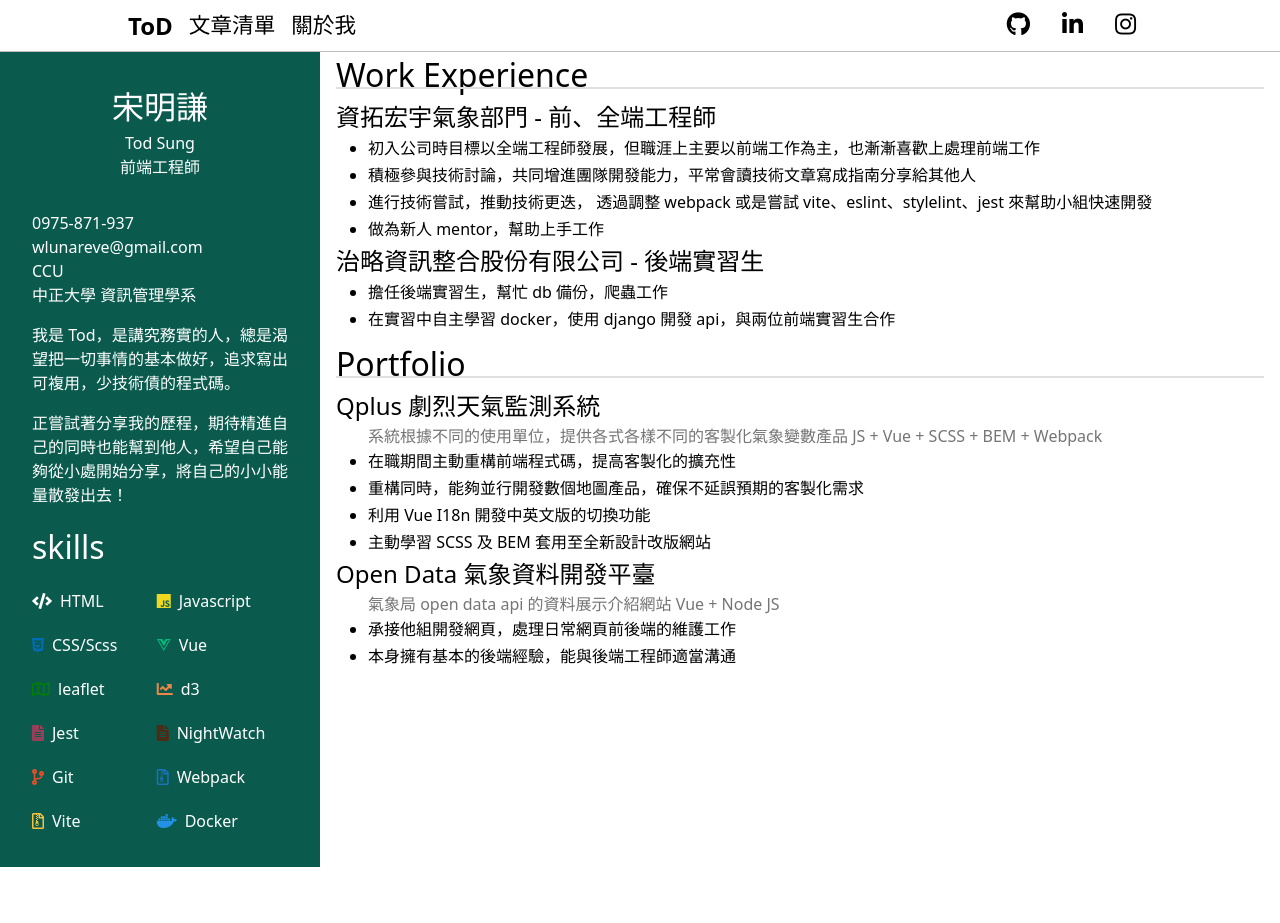
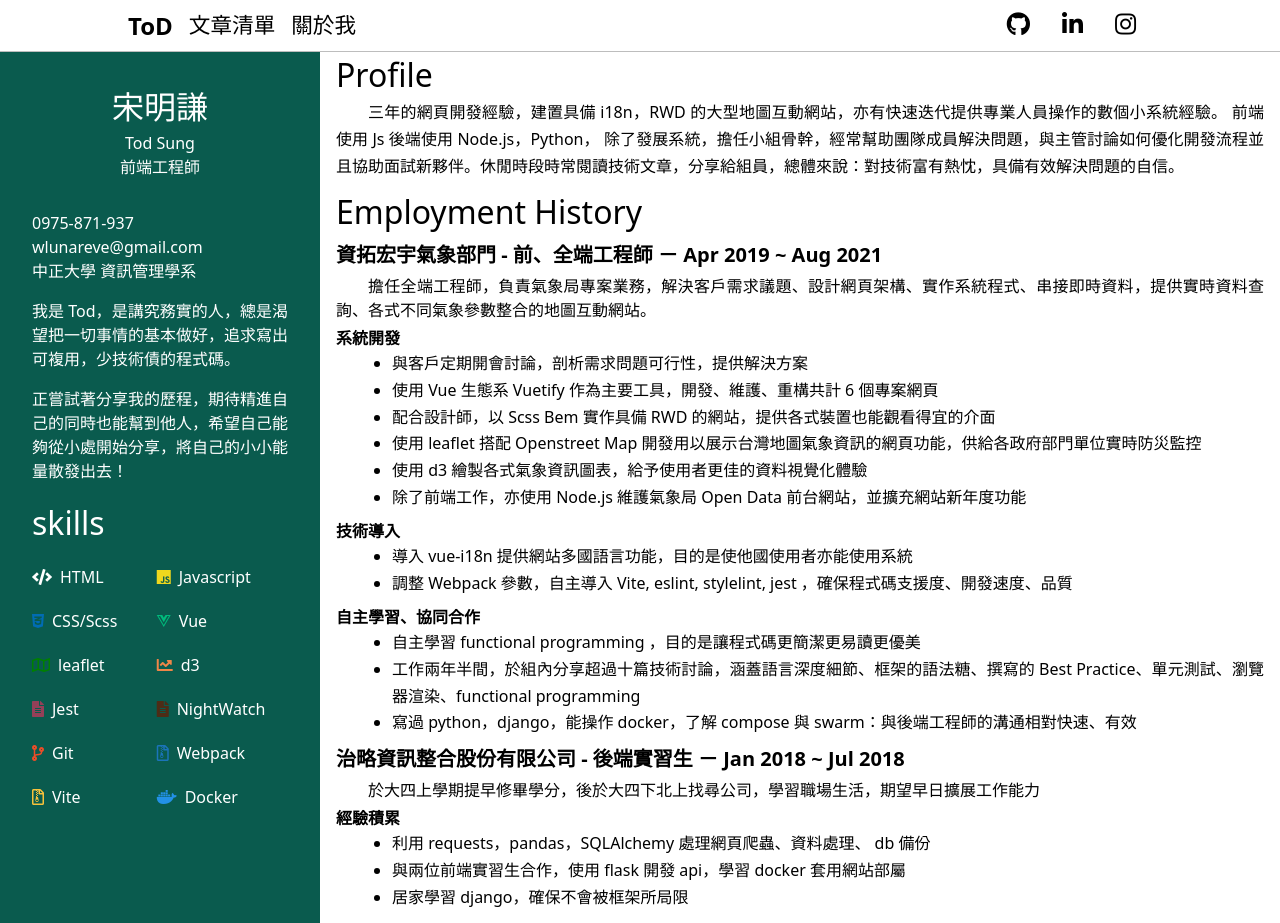
Before and after one commit to wlunareve/archive-wlunareve.github.io, a Vue app in the folder code/: page /cv in a window 1280 px wide. Before the commit the page ends 867 px from the top, so only its background shows below. Built offline with nearby package versions, Linux system fonts and the light colour scheme.

Commit message:
feat(cv): cv content

```diff
--- a/code/src/components/cv/article.vue
+++ b/code/src/components/cv/article.vue
@@ -21,6 +21,15 @@
     <p class="article__subtitle">
       {{ subtitle }}
     </p>
+    <p class="article__paragraph">
+      {{ paragraph }}
+    </p>
+    <div
+      v-for="({ title: ulTitle, content: liContents}, index) in ulContents"
+      :key="index"
+      class="lineup"
+    >
+      <span class="lineup__title">{{ ulTitle }}</span>
       <ul>
         <li v-for="(li_content, index) in liContents"
           :key="index"
@@ -28,6 +37,7 @@
           {{ li_content }}
         </li>
       </ul>
+    </div>
   </div>
 </template>
 
@@ -51,16 +61,16 @@
         default: '',
       },
 
-      liContents: {
+      paragraph: {
+        type: String,
+        default: ''
+      },
+
+      ulContents: {
         type: Array,
         required: true
       }
     },
-
-    // setup(props) {
-
-    //   return
-    // }
   }
 </script>
 
@@ -72,7 +82,9 @@
     flex-direction: column;
 
     &__title {
-      font-size: 1.5rem;
+      margin: .25rem 0;
+      font-size: 1.25rem;
+      font-weight: bold;
 
       &--has-link:hover {
         transform: translateY(-.1rem);
@@ -85,12 +97,25 @@
       color: $grey-darken1;
     }
 
+    &__paragraph {
+      text-indent: 2rem;
+    }
+  }
+
+  .lineup {
+    margin: .25rem 0;
+
+    &__title {
+      font-weight: bold;
+    }
+
     ul {
+      margin-left: 3.5rem;
       list-style: disc;
     }
 
     li {
-      margin: 0 2rem;
+      text-indent: 0;
       line-height: 1.68;
     }
   }
--- a/code/src/components/cv/content.vue
+++ b/code/src/components/cv/content.vue
@@ -4,48 +4,64 @@
   >
     <section class="cv-content__section article">
       <h1 class="cv-content__title">
-        Work Experience
+        Profile
       </h1>
-      <Article
-        title="資拓宏宇氣象部門 - 前、全端工程師"
-        :li-contents="[
-          '初入公司時目標以全端工程師發展，但職涯上主要以前端工作為主，也漸漸喜歡上處理前端工作',
-          '積極參與技術討論，共同增進團隊開發能力，平常會讀技術文章寫成指南分享給其他人',
-          '進行技術嘗試，推動技術更迭， 透過調整 webpack 或是嘗試 vite、eslint、stylelint、jest 來幫助小組快速開發',
-          '做為新人 mentor，幫助上手工作'
-        ]"
-      />
-      <Article
-        title="治略資訊整合股份有限公司 - 後端實習生"
-        :li-contents="[
-          '擔任後端實習生，幫忙 db 備份，爬蟲工作',
-          '在實習中自主學習 docker，使用 django 開發 api，與兩位前端實習生合作',
-        ]"
-      />
+      <p class="profile__content">
+        三年的網頁開發經驗，建置具備 i18n，RWD 的大型地圖互動網站，亦有快速迭代提供專業人員操作的數個小系統經驗。
+        前端使用 Js 後端使用 Node.js，Python，
+        除了發展系統，擔任小組骨幹，經常幫助團隊成員解決問題，與主管討論如何優化開發流程並且協助面試新夥伴。休閒時段時常閱讀技術文章，分享給組員，總體來說：對技術富有熱忱，具備有效解決問題的自信。
+      </p>
+      <!-- 技術網誌： 除了個人網頁之外，還有一個與 UI 夥伴共同合作的部落格。 -->
     </section>
 
     <section class="cv-content__section article">
       <h1 class="cv-content__title">
-        Portfolio
+        Employment History
       </h1>
       <Article
-        title="Qplus 劇烈天氣監測系統"
-        title-link="https://qpeplus.cwb.gov.tw/pub/"
-        subtitle="系統根據不同的使用單位，提供各式各樣不同的客製化氣象變數產品 JS + Vue + SCSS + BEM + Webpack"
-        :li-contents="[
-          '在職期間主動重構前端程式碼，提高客製化的擴充性',
-          '重構同時，能夠並行開發數個地圖產品，確保不延誤預期的客製化需求',
-          '利用 Vue I18n 開發中英文版的切換功能',
-          '主動學習 SCSS 及 BEM 套用至全新設計改版網站'
+        title="資拓宏宇氣象部門 - 前、全端工程師 － Apr 2019 ~ Aug 2021"
+        paragraph="擔任全端工程師，負責氣象局專案業務，解決客戶需求議題、設計網頁架構、實作系統程式、串接即時資料，提供實時資料查詢、各式不同氣象參數整合的地圖互動網站。"
+        :ul-contents="[
+          {
+            title: '系統開發',
+            content: [
+              '與客戶定期開會討論，剖析需求問題可行性，提供解決方案',
+              '使用 Vue 生態系 Vuetify 作為主要工具，開發、維護、重構共計 6 個專案網頁',
+              '配合設計師，以 Scss Bem 實作具備 RWD 的網站，提供各式裝置也能觀看得宜的介面',
+              '使用 leaflet 搭配 Openstreet Map 開發用以展示台灣地圖氣象資訊的網頁功能，供給各政府部門單位實時防災監控',
+              '使用 d3 繪製各式氣象資訊圖表，給予使用者更佳的資料視覺化體驗',
+              '除了前端工作，亦使用 Node.js 維護氣象局 Open Data 前台網站，並擴充網站新年度功能',
+            ]
+          },
+          {
+            title: '技術導入',
+            content: [
+              '導入 vue-i18n 提供網站多國語言功能，目的是使他國使用者亦能使用系統',
+              '調整 Webpack 參數，自主導入 Vite, eslint, stylelint, jest ，確保程式碼支援度、開發速度、品質',
+            ]
+          },
+          {
+            title: '自主學習、協同合作',
+            content: [
+              '自主學習 functional programming ，目的是讓程式碼更簡潔更易讀更優美',
+              '工作兩年半間，於組內分享超過十篇技術討論，涵蓋語言深度細節、框架的語法糖、撰寫的 Best Practice、單元測試、瀏覽器渲染、functional programming',
+              '寫過 python，django，能操作 docker，了解 compose 與 swarm：與後端工程師的溝通相對快速、有效',
+            ]
+          },
         ]"
       />
       <Article
-        title="Open Data 氣象資料開發平臺"
-        title-link="https://opendata.cwb.gov.tw/index"
-        subtitle="氣象局 open data api 的資料展示介紹網站 Vue + Node JS"
-        :li-contents="[
-          '承接他組開發網頁，處理日常網頁前後端的維護工作',
-          '本身擁有基本的後端經驗，能與後端工程師適當溝通',
+        title="治略資訊整合股份有限公司 - 後端實習生 － Jan 2018 ~ Jul 2018"
+        paragraph="於大四上學期提早修畢學分，後於大四下北上找尋公司，學習職場生活，期望早日擴展工作能力"
+        :ul-contents="[
+          {
+            title: '經驗積累',
+            content: [
+              '利用 requests，pandas，SQLAlchemy 處理網頁爬蟲、資料處理、 db 備份',
+              '與兩位前端實習生合作，使用 flask 開發 api，學習 docker 套用網站部屬',
+              '居家學習 django，確保不會被框架所局限',
+            ]
+          },
         ]"
       />
     </section>
@@ -53,35 +69,19 @@
 </template>
 
 <script>
-  import { ref } from 'vue'
   import { frontEndSkills, toolSkills } from '@/config/cv/skill_config.js'
   import Article from "@/components/cv/article.vue"
-  import Skill from "@/components/cv/skill.vue"
   export default {
     name: 'CvContent',
 
     components: {
       Article,
-      Skill,
     },
 
     // 之後給每個地方都擴展 dialog
 
     setup() {
-      const profileContents = [
-        "我是 Tod，是一個務實的人，可以獨立解決問題，也能與夥伴良好合作，",
-        "平常學習的手段是閱讀技術文章、雜誌，目前努力朝積極分享邁進",
-        "對做出具實用性的產品有高度興趣，追求寫出可複用，少技術債的程式碼。",
-        "在職場工作的觀點，我認為是一個互利共生的關係，",
-        "與夥伴共同學習、進步，增進個人能力，同時間也開發出優秀、實用性高的產品，是我理想的工作環境。",
-        "目前正尋找有良好開發流程的公司，希望能找到志同道合的夥伴，同時我付出的是自己面對問題、解決問題，善於學習的能力。",
-      ]
 
-      return {
-        profileContents,
-        frontEndSkills,
-        toolSkills,
-      }
     }
   }
 </script>
@@ -104,19 +104,20 @@
       justify-content: space-between;
       font-size: 2rem;
 
-      &::after {
-        position: absolute;
-        top: 36px;
-        display: block;
-        content: '';
-        width: 100%;
-        border-top: 2px solid $grey-lighten2;
-      }
+      // &::after {
+      //   position: absolute;
+      //   top: 36px;
+      //   display: block;
+      //   content: '';
+      //   width: 100%;
+      //   border-top: 2px solid $grey-lighten2;
+      // }
     }
   }
 
   .profile {
     &__content {
+      text-indent: 2rem;
       line-height: 1.68;
     }
   }
--- a/code/src/components/cv/sidebar.vue
+++ b/code/src/components/cv/sidebar.vue
@@ -17,9 +17,6 @@
       </li>
       <li>
         wlunareve@gmail.com
-      </li>
-      <li>
-        CCU
       </li>
       <li>
         中正大學 資訊管理學系
```
Lines whose indentation alone changed are shown as unchanged.
